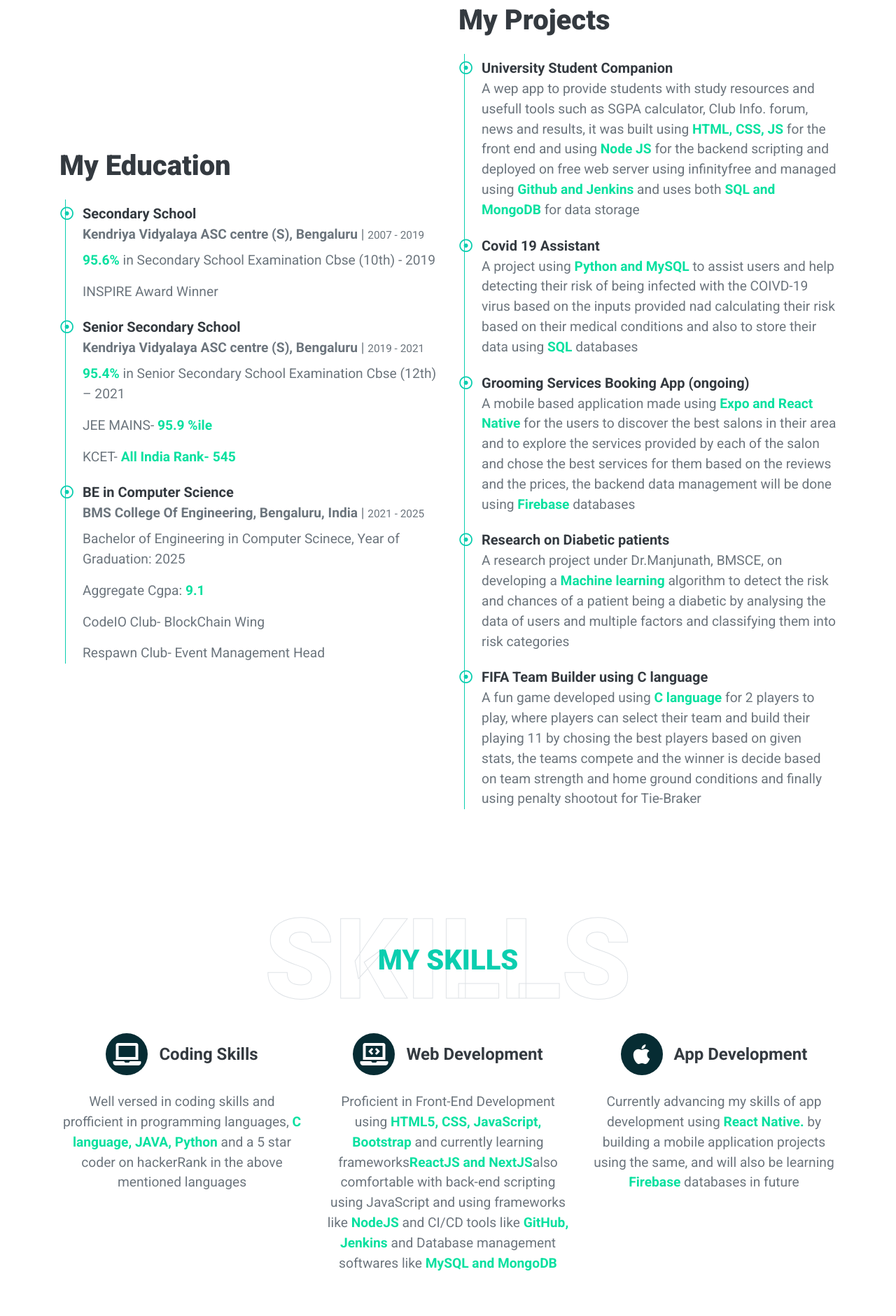
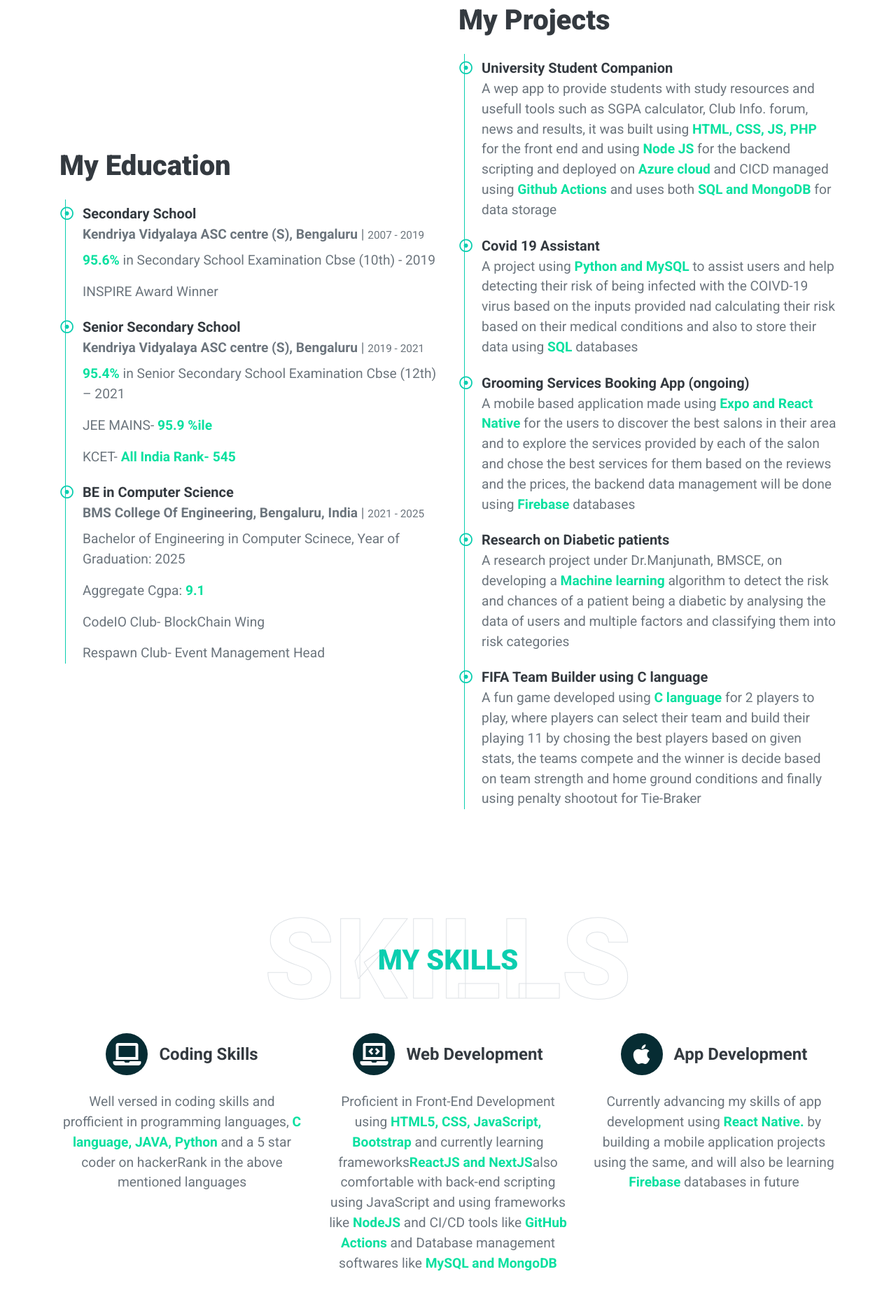
Before and after one commit to Yash0Gupta/Yash0Gupta.github.io, a plain HTML site: page index.html in a window 1280 px wide. Shown: the part 2039-3919 px from the top of the page at 70% size. Drawn offline with nearby package versions, Linux system fonts and the light colour scheme.

Commit message:
Update index.html

```diff
--- a/index.html
+++ b/index.html
@@ -151,7 +151,7 @@ and skills.</p>
                         <div class="position-relative mb-4">
                             <i class="far fa-dot-circle text-primary position-absolute" style="top: 2px; left: -32px;"></i>
                             <h5 class="font-weight-bold mb-1">University Student Companion</h5>
-                            <p>A wep app to provide students with study resources and usefull tools such as SGPA calculator, Club Info. forum, news and results, it was built using <span class="Highlights">HTML, CSS, JS</span> for the front end and using <span class="Highlights">Node JS</span> for the backend scripting and deployed on free web server using infinityfree and managed using <span class="Highlights">Github and Jenkins</span> and uses both <span class="Highlights">SQL and MongoDB</span> for data storage
+                            <p>A wep app to provide students with study resources and usefull tools such as SGPA calculator, Club Info. forum, news and results, it was built using <span class="Highlights">HTML, CSS, JS, PHP</span> for the front end and using <span class="Highlights">Node JS</span> for the backend scripting and deployed on <span class="Highlights">Azure cloud</span> and CICD managed using <span class="Highlights">Github Actions</span> and uses both <span class="Highlights">SQL and MongoDB</span> for data storage
                             </p>
                         </div>
                         <div class="position-relative mb-4">
@@ -201,7 +201,7 @@ and skills.</p>
                         <i class="fa fa-2x fa-laptop-code service-icon bg-primary text-white mr-3"></i>
                         <h4 class="font-weight-bold m-0">Web Development</h4>
                     </div>
-                    <p style="font-size: larger;">Proficient in Front-End Development using <span class="Highlights">HTML5, CSS, JavaScript, Bootstrap</span> and currently learning frameworks<span class="Highlights">ReactJS and NextJS</span>also comfortable with back-end scripting using JavaScript and using frameworks like <span class="Highlights">NodeJS</span> and CI/CD tools like <span class="Highlights">GitHub, Jenkins</span> and Database management softwares like <span class="Highlights">MySQL and MongoDB</span></p>
+                    <p style="font-size: larger;">Proficient in Front-End Development using <span class="Highlights">HTML5, CSS, JavaScript, Bootstrap</span> and currently learning frameworks<span class="Highlights">ReactJS and NextJS</span>also comfortable with back-end scripting using JavaScript and using frameworks like <span class="Highlights">NodeJS</span> and CI/CD tools like <span class="Highlights">GitHub Actions</span> and Database management softwares like <span class="Highlights">MySQL and MongoDB</span></p>
                 </div>
                 <div class="col-lg-4 col-md-6 text-center mb-5">
                     <div class="d-flex align-items-center justify-content-center mb-4">
```
